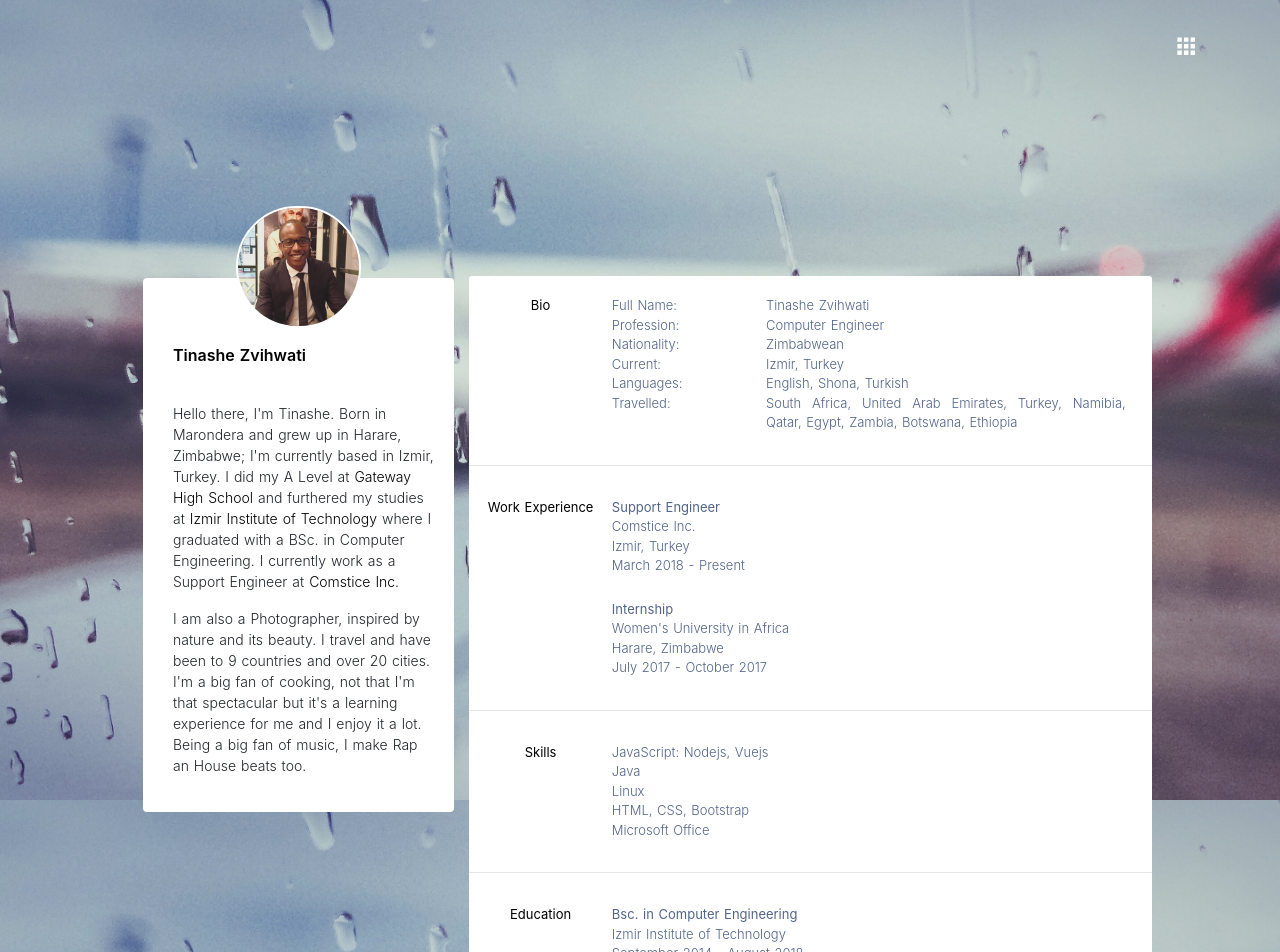
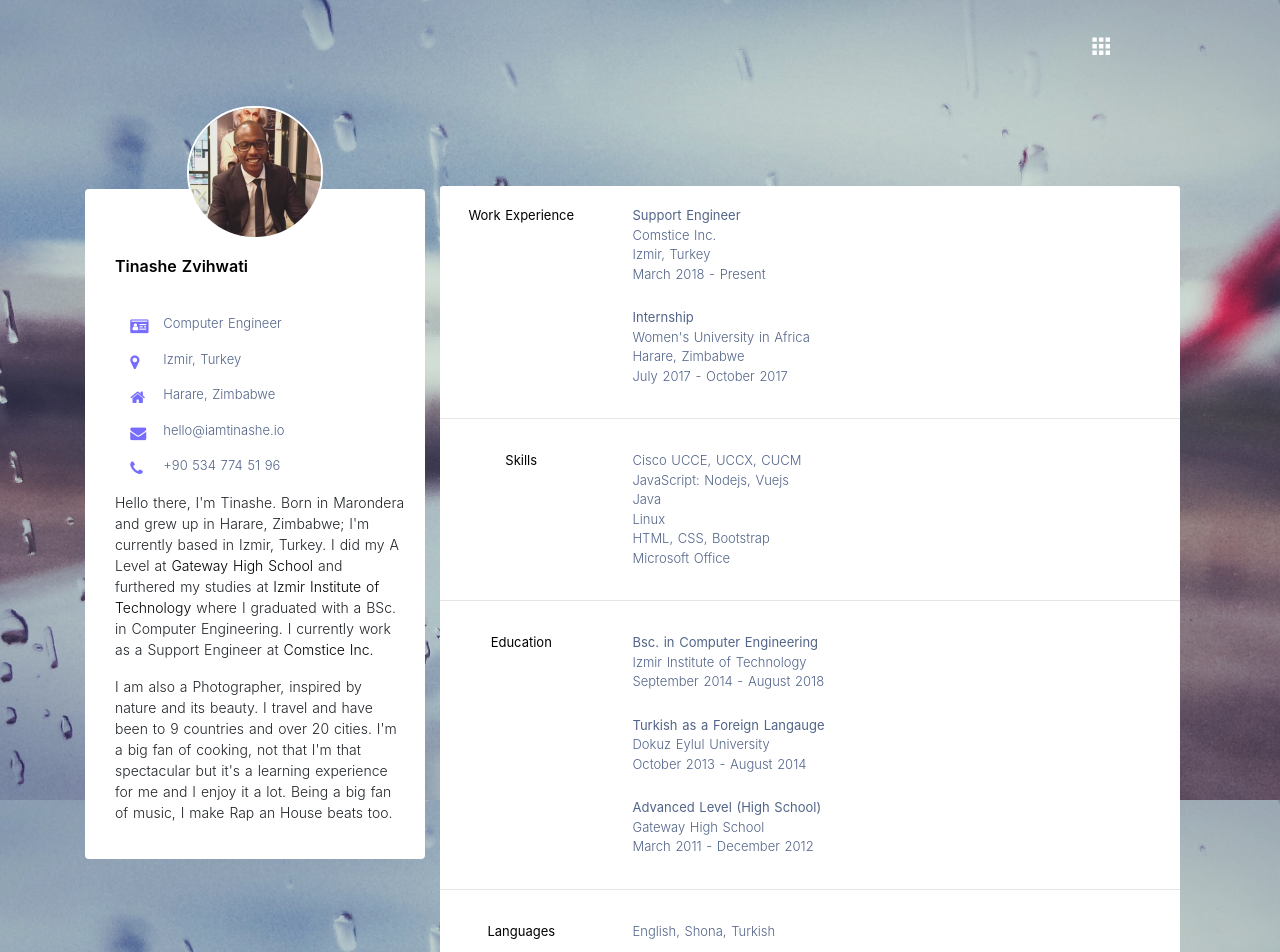
Before and after one commit to IamTinashe/Blog, a Nuxt app: page /profile in a window 1280 px wide. Shown: the top 952 px of the page. Built offline with nearby package versions, Linux system fonts and the light colour scheme; some icons are missing; what vue-disqus, vue-filter-date-format, vue-github-activity, vue-google-adsense would draw is missing.

Commit message:
Page/Profile

```diff
--- a/assets/style.scss
+++ b/assets/style.scss
@@ -1,5 +1,5 @@
 html {
-  font-family: 'Source Sans Pro', -apple-system, BlinkMacSystemFont, 'Segoe UI',
+  font-family: -apple-system,BlinkMacSystemFont,segoe ui,Roboto,helvetica neue,Arial,sans-serif,apple color emoji,segoe ui emoji,segoe ui symbol,noto color emoji,
     Roboto, 'Helvetica Neue', Arial, sans-serif;
   font-size: 16px;
   word-spacing: 1px;
--- a/pages/profile/index.vue
+++ b/pages/profile/index.vue
@@ -1,29 +1,90 @@
 <template>
-  <div class="position" style="width: 100%;">
+  <div style="width: 100%;">
+    <div class="container">
+      <div class="row position" style="margin-bottom: 20px;">
+        <div class="row nopadding">
+          <div class="col-md-4">
+            <div style="border-radius: 2px 2px 2px 2px;">
               <div
-      class="row position"
-      style="padding-left: 0px; padding-right: 0px; margin-left: 0px; margin-right: 0px; width: 100%; margin-top: 100px;"
+                class="profile-image"
+                style="padding: 0px 0px 0px 0px; margin-top: 10px; margin-bottom: -50px;"
               >
+                <img
+                  src="@/assets/tinashe.png"
+                  alt="Tinashe Zvihwati"
+                  style="border: 2px solid #ffffff; width: 40%; border-radius: 100px 100px 100px 100px;"
+                >
+              </div>
               <div
-        class="row position"
-        style="padding-left: 0px; padding-right: 0px; margin-left: 0px; margin-right: 0px; width: 100%; height: 100%; z-index: -1; top: 0px;">
+                class="profile-image position"
+                style="text-align: left; padding: 60px 20px 20px 30px; margin-top: 0px; margin-bottom: 40px;  background: #ffffff; border-radius: 4px 4px 4px 4px;"
+              >
+                <p
+                  style="color: #000000; font-weight: 600; font-size: 16px; text-align: left; padding: 5px 0 20px 0px;"
+                >Tinashe Zvihwati</p>
+								<div class="row nopadding">
+									<div class="col-md-2">
+										<i class="fa fa-id-card fa-1x" style="color: #766dff;"></i>
 									</div>
-			<div class="row nopadding" style="width: 80%;">
-				<div class="col-md-4">
-					<div style="padding: 0px 0px 0px 0px; border-radius: 2px 2px 2px 2px;">
-						<div class="profile-image position" style="padding: 0px 0px 0px 0px; margin-top: 10px; margin-bottom: -50px;">
-							<img src="@/assets/tinashe.png" alt="Tinashe Zvihwati" style="border: 2px solid #ffffff; width: 40%; border-radius: 100px 100px 100px 100px;">
+									<div class="col-md-10 fonts-six" style="padding: 0px; margin: 0px;">
+										<p>Computer Engineer</p>
 									</div>
-						<div class="profile-image position" style="text-align: left; padding: 60px 20px 20px 30px; margin-top: 0px; margin-bottom: 40px;  background: #ffffff; border-radius: 4px 4px 4px 4px;">
-							<p style="color: #000000; font-weight: 600; font-size: 16px; text-align: left; padding: 5px 0 20px 0px;">Tinashe Zvihwati</p>
+								</div>
+								<div class="row nopadding">
+									<div class="col-md-2">
+										<i class="fa fa-map-marker fa-1x" style="color: #766dff;"></i>
+									</div>
+									<div class="col-md-10 fonts-six" style="padding: 0px; margin: 0px;">
+										<p>Izmir, Turkey</p>
+									</div>
+								</div>
+								<div class="row nopadding">
+									<div class="col-md-2">
+										<i class="fa fa-home fa-1x" style="color: #766dff;"></i>
+									</div>
+									<div class="col-md-10 fonts-six" style="padding: 0px; margin: 0px;">
+										<p>Harare, Zimbabwe</p>
+									</div>
+								</div>
+								<div class="row nopadding">
+									<div class="col-md-2">
+										<i class="fa fa-envelope fa-1x" style="color: #766dff;"></i>
+									</div>
+									<div class="col-md-10 fonts-six" style="padding: 0px; margin: 0px;">
+										<p>hello@iamtinashe.io</p>
+									</div>
+								</div>
+								<div class="row nopadding">
+									<div class="col-md-2">
+										<i class="fa fa-phone fa-1x" style="color: #766dff;"></i>
+									</div>
+									<div class="col-md-10 fonts-six" style="padding: 0px; margin: 0px;">
+										<p>+90 534 774 51 96</p>
+									</div>
+								</div>
                 <p class="lead" style="font-weight: 350; font-size: 14px;">
                   Hello there, I'm Tinashe. Born in Marondera and grew up in Harare, Zimbabwe; I'm currently
                   based in Izmir, Turkey. I did my A Level at
-								<a href="http://www.gatewayhigh.co.zw/" target="_blank" rel="noopener" title="Gateway High School" >Gateway High School</a>
+                  <a
+                    href="http://www.gatewayhigh.co.zw/"
+                    target="_blank"
+                    rel="noopener"
+                    title="Gateway High School"
+                  >Gateway High School</a>
                   and furthered my studies at
-								<a href="http://www.iyte.edu.tr/" target="_blank" rel="noopener" title="Izmir Institute of Technology" >Izmir Institute of Technology</a>
+                  <a
+                    href="http://www.iyte.edu.tr/"
+                    target="_blank"
+                    rel="noopener"
+                    title="Izmir Institute of Technology"
+                  >Izmir Institute of Technology</a>
                   where I graduated with a BSc. in Computer Engineering. I currently work as a Support Engineer at
-								<a href="https://www.comstice.com/" target="_blank" rel="noopener" title="Comstice Inc." >Comstice Inc.</a>
+                  <a
+                    href="https://www.comstice.com/"
+                    target="_blank"
+                    rel="noopener"
+                    title="Comstice Inc."
+                  >Comstice Inc.</a>
                 </p>
                 <p class="lead" style="font-weight: 350; font-size: 14px;">
                   I am also a Photographer, inspired by nature and its beauty. I travel and have been to
@@ -34,57 +95,121 @@
               </div>
             </div>
           </div>
-				<div class="col-md-8 prof-container" style="background: #ffffff; margin-top: 80px; margin-bottom: 50px; padding: 20px 0 20px 0; border-radius: 3px 3px 3px 3px;">
+          <div
+            class="col-md-8 prof-container"
+            style="background: #ffffff; margin-top: 90px; margin-bottom: 50px; padding: 20px 0 20px 0; border-radius: 3px 3px 3px 3px;"
+          >
             <div class="row prof-blok">
-						<div class="md-col-5" style="width: 20%; margin-left: 15px;">
-							<p class="fonts-seven">Bio</p>
+              <div class="col-md-3">
+                <p class="fonts-seven">Work Experience</p>
               </div>
-						<div class="md-col-6" style="width: 70%;">
-							<div class="row" style="margin-left: 0px;">
-								<div style="width: 30%;">
-									<p class="fonts-six">Full Name:</p>
-								</div>
-								<div style="width: 70%;">
-									<p class="fonts-six">Tinashe Zvihwati</p>
+              <div class="col-md-9">
+                <p class="fonts-six">
+                  <strong>Support Engineer</strong>
+                </p>
+                <a
+                  href="https://www.comstice.com/"
+                  target="_blank"
+                  rel="noopener"
+                  title="Comstice Inc."
+                >
+                  <p class="fonts-six externalLink">Comstice Inc.</p>
+                </a>
+                <p class="fonts-six">Izmir, Turkey</p>
+                <p class="fonts-six">March 2018 - Present</p>
+                <br>
+                <p class="fonts-six">
+                  <strong>Internship</strong>
+                </p>
+                <a
+                  href="http://www.wua.ac.zw/"
+                  target="_blank"
+                  rel="noopener"
+                  title="Women's University in Africa"
+                >
+                  <p class="fonts-six externalLink">Women's University in Africa</p>
+                </a>
+                <p class="fonts-six">Harare, Zimbabwe</p>
+                <p class="fonts-six">July 2017 - October 2017</p>
               </div>
             </div>
-							<div class="row" style="margin-left: 0px;">
-								<div style="width: 30%;">
-									<p class="fonts-six">Profession:</p>
+            <hr>
+            <div class="row prof-blok">
+              <div class="col-md-3">
+                <p class="fonts-seven">Skills</p>
               </div>
-								<div style="width: 70%;">
-									<p class="fonts-six">Computer Engineer</p>
+              <div class="col-md-9">
+								<p class="fonts-six">Cisco UCCE, UCCX, CUCM</p>
+                <p class="fonts-six">JavaScript: Nodejs, Vuejs</p>
+                <p class="fonts-six">Java</p>
+                <p class="fonts-six">Linux</p>
+                <p class="fonts-six">HTML, CSS, Bootstrap</p>
+                <p class="fonts-six">Microsoft Office</p>
               </div>
             </div>
-							<div class="row" style="margin-left: 0px;">
-								<div style="width: 30%;">
-									<p class="fonts-six">Nationality:</p>
+            <hr>
+            <div class="row prof-blok">
+              <div class="col-md-3">
+                <p class="fonts-seven">Education</p>
               </div>
-								<div style="width: 70%;">
-									<p class="fonts-six">Zimbabwean</p>
+              <div class="col-md-9">
+                <p class="fonts-six">
+                  <strong>Bsc. in Computer Engineering</strong>
+                </p>
+                <a
+                  href="http://www.iyte.edu.tr/"
+                  target="_blank"
+                  rel="noopener"
+                  title="Izmir Institute of Technology"
+                >
+                  <p class="fonts-six externalLink">Izmir Institute of Technology</p>
+                </a>
+                <p class="fonts-six">September 2014 - August 2018</p>
+                <br>
+
+                <p class="fonts-six">
+                  <strong>Turkish as a Foreign Langauge</strong>
+                </p>
+                <a
+                  href="http://dedam.deu.edu.tr/en/"
+                  target="_blank"
+                  rel="noopener"
+                  title="Dokuz Eylul University"
+                >
+                  <p class="fonts-six externalLink">Dokuz Eylul University</p>
+                </a>
+                <p class="fonts-six">October 2013 - August 2014</p>
+                <br>
+
+                <p class="fonts-six">
+                  <strong>Advanced Level (High School)</strong>
+                </p>
+                <a
+                  href="http://www.gatewayhigh.co.zw/"
+                  target="_blank"
+                  rel="noopener"
+                  title="Gateway High School"
+                >
+                  <p class="fonts-six externalLink">Gateway High School</p>
+                </a>
+                <p class="fonts-six">March 2011 - December 2012</p>
               </div>
             </div>
-							<div class="row" style="margin-left: 0px;">
-								<div style="width: 30%;">
-									<p class="fonts-six">Current:</p>
+						<hr>
+						<div class="row prof-blok">
+              <div class="col-md-3">
+                <p class="fonts-seven">Languages</p>
               </div>
-								<div style="width: 70%;">
-									<p class="fonts-six">Izmir, Turkey</p>
-								</div>
-							</div>
-							<div class="row" style="margin-left: 0px;">
-								<div style="width: 30%;">
-									<p class="fonts-six">Languages:</p>
-								</div>
-								<div style="width: 70%;">
+              <div class="col-md-9">
                 <p class="fonts-six">English, Shona, Turkish</p>
 							</div>
 						</div>
-							<div class="row" style="margin-left: 0px;">
-								<div style="width: 30%;">
-									<p class="fonts-six">Travelled:</p>
+						<hr>
+						<div class="row prof-blok">
+              <div class="col-md-3">
+                <p class="fonts-seven">Travelled</p>
               </div>
-								<div style="width: 70%;">
+              <div class="col-md-9">
                 <p class="fonts-six">
                       South Africa,
                       United Arab Emirates,
@@ -98,68 +223,7 @@
                     </p>
 							</div>
 						</div>
-						</div>
-					</div>
-					<hr>
-					<div class="row prof-blok">
-						<div class="md-col-5" style="width: 20%; margin-left: 15px;">
-							<p class="fonts-seven">Work Experience</p>
-						</div>
-						<div class="md-col-6" style="width: 70%;">
-							<p class="fonts-six"><strong>Support Engineer</strong></p>
-							<a href="https://www.comstice.com/" target="_blank" rel="noopener" title="Comstice Inc." >
-								<p class="fonts-six externalLink">Comstice Inc.</p>
-							</a>
-							<p class="fonts-six">Izmir, Turkey</p>
-							<p class="fonts-six">March 2018 - Present</p>
-							<br>
-							<p class="fonts-six"><strong>Internship</strong></p>
-							<a href="http://www.wua.ac.zw/" target="_blank" rel="noopener" title="Women's University in Africa" >
-								<p class="fonts-six externalLink">Women's University in Africa</p>
-							</a>
-							<p class="fonts-six">Harare, Zimbabwe</p>
-							<p class="fonts-six">July 2017 - October 2017</p>
-						</div>
-					</div>
-					<hr>
-					<div class="row prof-blok">
-						<div class="md-col-5" style="width: 20%; margin-left: 15px;">
-							<p class="fonts-seven">Skills</p>
-						</div>
-						<div class="md-col-6" style="width: 70%;">
-							<p class="fonts-six">JavaScript: Nodejs, Vuejs</p>
-							<p class="fonts-six">Java</p>
-							<p class="fonts-six">Linux</p>
-							<p class="fonts-six">HTML, CSS, Bootstrap</p>
-							<p class="fonts-six">Microsoft Office</p>
-						</div>
-					</div>
-					<hr>
-					<div class="row prof-blok">
-						<div class="md-col-5" style="width: 20%; margin-left: 15px;">
-							<p class="fonts-seven">Education</p>
-						</div>
-						<div class="md-col-6" style="width: 70%;">
-							<p class="fonts-six"><strong>Bsc. in Computer Engineering</strong></p>
-							<a href="http://www.iyte.edu.tr/" target="_blank" rel="noopener" title="Izmir Institute of Technology" >
-								<p class="fonts-six externalLink">Izmir Institute of Technology</p>
-							</a>
-							<p class="fonts-six">September 2014 - August 2018</p>
-							<br>
 
-							<p class="fonts-six"><strong>Turkish as a Foreign Langauge</strong></p>
-							<a href="http://dedam.deu.edu.tr/en/" target="_blank" rel="noopener" title="Dokuz Eylul University" >
-								<p class="fonts-six externalLink">Dokuz Eylul University</p>
-							</a>
-							<p class="fonts-six">October 2013 - August 2014</p>
-							<br>
-
-							<p class="fonts-six"><strong>Advanced Level (High School)</strong></p>
-							<a href="http://www.gatewayhigh.co.zw/" target="_blank" rel="noopener" title="Gateway High School" >
-								<p class="fonts-six externalLink">Gateway High School</p>
-							</a>
-							<p class="fonts-six">March 2011 - December 2012</p>
-						</div>
           </div>
         </div>
       </div>
@@ -168,7 +232,7 @@
 </template>
 
 <style>
-.externalLink:hover{
+.externalLink:hover {
   color: #000000;
   font-weight: 350;
 }
```
Also changed, not shown: components/header.vue (+34 -7 lines). Lines whose indentation alone changed are shown as unchanged.
